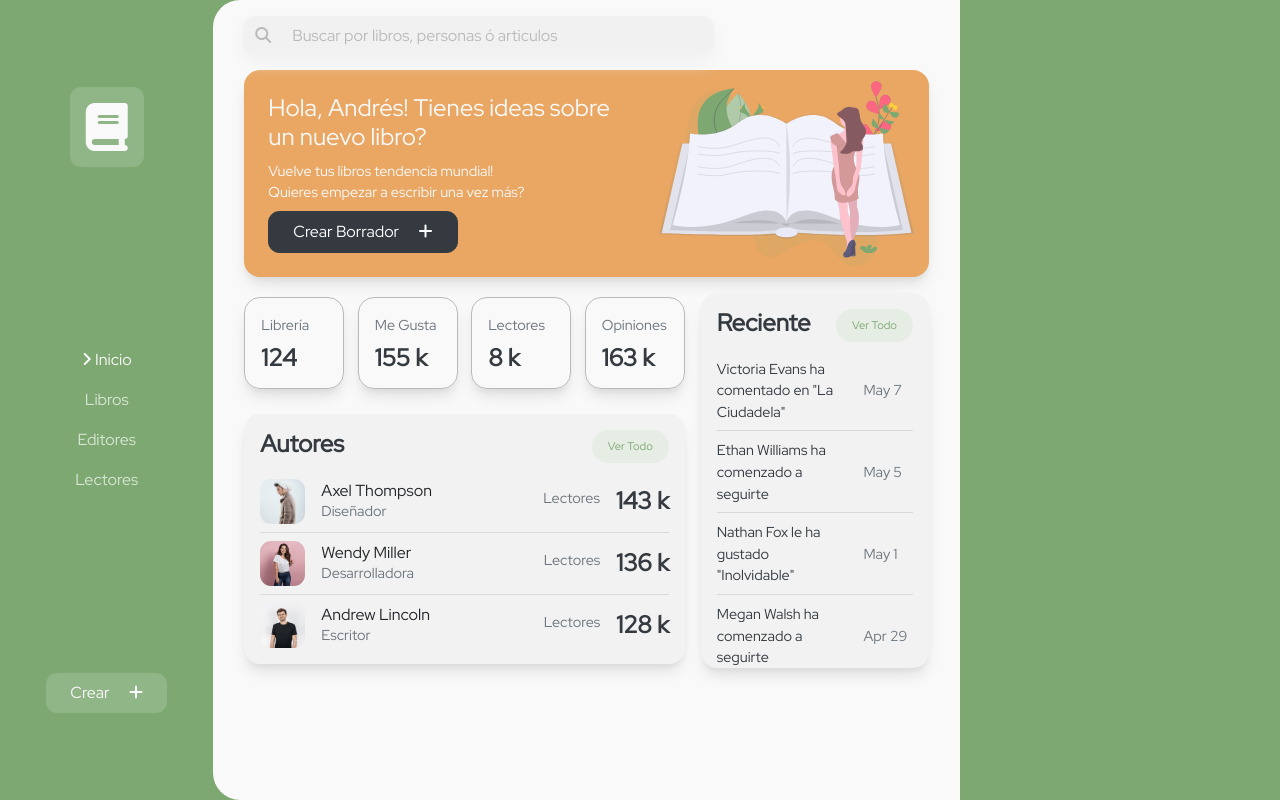
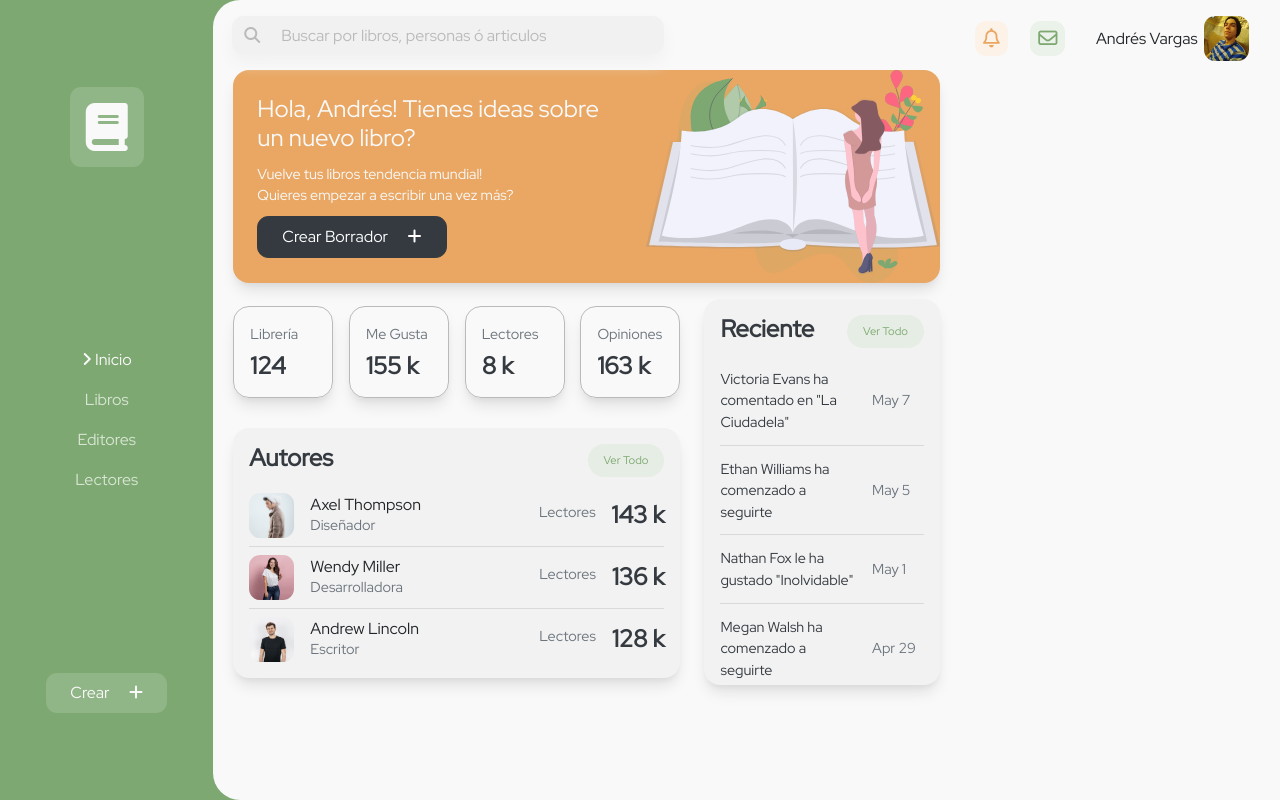
Before and after one commit to Esdran26/dashboard-bootstrap, a plain HTML site: page index.html in a window 1280 px wide. Drawn offline with nearby package versions, Linux system fonts and the light colour scheme.

Commit message:
Second Section Responsive

```diff
--- a/css/style.css
+++ b/css/style.css
@@ -3,7 +3,7 @@ body {
     background-color: #7da871;
 }
 h4, a, p {color: #F9F9F9;}
-h4, a, p, h6, hr, .col-4{margin: 0; padding: 0;}
+h4, a, p, h6, hr, .col-4, .col-12 {margin: 0; padding: 0;}
 .text-dark {font-weight: 600;}
 a {text-decoration: none;}
 a:hover {text-decoration: none; color: #F9F9F9;}
@@ -24,7 +24,6 @@ a:hover {text-decoration: none; color: #F9F9F9;}
     border-bottom-left-radius: 1.7rem;
     background-color: #F9F9F9;
 }
-.input-group {max-width: 470px;}
 .fa-search {
     background-color: #f1f1f1;
     z-index: 2;
@@ -55,7 +54,6 @@ p {font-size: .9rem;}
     border-radius: 1rem;
     box-shadow: 0 10px 15px -3px rgba(0, 0, 0, 0.1), 0 4px 6px -2px rgba(0, 0, 0, 0.05);
 }
-
 .view {
     background-color: rgb(230, 237, 228);
     color: #7da871;
@@ -69,3 +67,10 @@ p {font-size: .9rem;}
     box-shadow: 0 10px 15px -3px rgba(0, 0, 0, 0.1), 0 4px 6px -2px rgba(0, 0, 0, 0.05);
 }
 .text-recent {font-weight: normal;}
+.third-section {background-color: #F9F9F9;}
+.fa-bell, .fa-envelope {font-size: 1.2rem; border-radius: .7rem;}
+.fa-bell {color: #E9A763; background-color: rgb(252, 242, 232);}
+.fa-envelope {color: #7da871; background-color: rgb(235, 242, 233);}
+.text-perfil {transition: all .3s ease-in-out;}
+.text-perfil:hover {color: #E9A763;}
+.pointer {cursor: pointer;}
--- a/index.html
+++ b/index.html
@@ -36,8 +36,8 @@
             </div>
         </div>
 
-        <div class="col-md-7 col-12 min-vh-100 second-section">
-            <div class="input-group mt-3 ml-3 mb-3">
+        <div class="col-md-7 col-12 pl-1 pr-1 min-vh-100 second-section">
+            <div class="input-group mt-3 ml-3 mb-3 mr-3 col-lg-7 col-7">
                 <div class="input-group-prepend position-relative">
                   <i class="fas fa-search fa-lg-1x position-absolute" id="button-addon1"></i>
                 </div>
@@ -45,7 +45,7 @@
                 box-shadow: 0px 8px 15px #f1f1f1; border-radius: .7rem; outline: none; border: 1px solid #f1f1f1;" class="form-control pl-5" placeholder="Buscar por libros, personas ó articulos" aria-label="Example text with button addon" aria-describedby="button-addon1">
             </div>
             <div class="d-flex flex-md-row flex-column justify-content-around mt-3 ml-3 mr-3 card-photo">
-              <div class="d-flex flex-column align-content-around col-lg-7 col-md-7 col-12 p-4 ">
+              <div class="d-flex flex-column justify-content-around col-lg-7 col-md-7 col-12 p-4 ">
                 <h4>Hola, Andrés! Tienes ideas sobre un nuevo libro?</h4>
                 <p class="mt-2 mb-2">Vuelve tus libros tendencia mundial! <br>
                   Quieres empezar a escribir una vez más?</p>
@@ -54,9 +54,9 @@
               <img class="img-fluid col-lg-5 col-md-5 col-12" src="/img/photo.svg" alt="Book">
             </div>
 
-            <div class="d-flex flex-row ml-3 mr-3">
-              <div class="d-flex flex-column justify-content-around mt-3 col-8 reader">
-                <div class="d-flex flex-row flex-wrap justify-content-between mr-3">
+            <div class="d-flex flex-lg-row flex-column ml-3 mr-3">
+              <div class="d-flex flex-column justify-content-around mt-3 col-lg-8 col-12 reader">
+                <div class="d-flex flex-row flex-wrap justify-content-between mr-lg-4 mr-0">
                     <div class="d-flex flex-column p-3 stats mb-3">
                       <p class="text-muted mb-2">Librería</p>
                       <h4 class="text-dark">124</h4>
@@ -74,14 +74,14 @@
                       <h4 class="text-dark">163 k</h4>
                     </div>
                 </div>
-                <div class="d-flex flex-column author mr-3">
+                <div class="d-flex flex-column author mr-lg-4 mr-0">
                   <div class="d-flex flex-row pt-3 pb-3 justify-content-between">
                     <h4 class="text-dark align-middle pl-3">Autores</h4>
                     <a class="view align-middle mr-3 p-2 pl-3 pr-3 rounded-pill" href="#">Ver Todo</a>
                   </div>
                   <div class="d-flex flex-row align-items-center justify-content-between ml-3 mr-3 mb-2">
                     <div class="name d-flex flex-row">
-                      <img src="/img/photo1.jpg" alt="Photo1">
+                      <img class="pointer" src="/img/photo1.jpg" alt="Photo1">
                       <div class="d-flex flex-column justify-content-center text-author ml-3">
                         <h6>Axel Thompson</h6>
                         <p class="text-muted">Diseñador</p>
@@ -96,7 +96,7 @@
                   <hr class="ml-3 mr-3 mb-2 text-muted">
                   <div class="d-flex flex-row align-items-center justify-content-between ml-3 mr-3 mb-2">
                     <div class="name d-flex flex-row">
-                      <img src="/img/photo2.jpg" alt="Photo2">
+                      <img class="pointer" src="/img/photo2.jpg" alt="Photo2">
                       <div class="d-flex flex-column justify-content-center text-author ml-3">
                         <h6>Wendy Miller</h6>
                         <p class="text-muted">Desarrolladora</p>
@@ -110,7 +110,7 @@
                   <hr class="ml-3 mr-3 mb-2 text-muted">
                   <div class="d-flex flex-row align-items-center justify-content-between ml-3 mr-3 mb-3">
                     <div class="name d-flex flex-row">
-                      <img src="/img/photo3.jpg" alt="Photo3">
+                      <img class="pointer" src="/img/photo3.jpg" alt="Photo3">
                       <div class="d-flex flex-column justify-content-center text-author ml-3">
                         <h6>Andrew Lincoln</h6>
                         <p class="text-muted">Escritor</p>
@@ -123,32 +123,41 @@
                   </div>
                 </div>
               </div>
-              <div class="d-flex flex-column flex-strech mt-3 recent col-4">
+              <div class="d-lg-flex flex-column flex-strech mt-3 recent col-lg-4 col-12 mb-3 mb-sm-0">
                 <div class="d-flex flex-row pt-3 pb-3 justify-content-between">
                   <h4 class="text-dark align-middle pl-3">Reciente</h4>
                   <a class="view align-middle mr-3 p-2 pl-3 pr-3 rounded-pill" href="#">Ver Todo</a>
                 </div>
-                <div class="d-flex flex-row justify-content-between align-items-center ml-3 mr-3">
+                <div class="d-flex flex-row justify-content-between align-items-center ml-3 mr-3 pt-lg-1 pb-lg-1 pt-2 pb-2">
                   <p class="text-dark text-recent mr-3 col-8">Victoria Evans ha comentado en "La Ciudadela"</p>
                   <p class="text-muted col-4">May 7</p>
                 </div>
                 <hr class="ml-3 mr-3 mb-2 mt-2 text-muted">
-                <div class="d-flex flex-row justify-content-between align-items-center ml-3 mr-3">
+                <div class="d-flex flex-row justify-content-between align-items-center ml-3 mr-3 pt-lg-1 pb-lg-1 pt-2 pb-2">
                   <p class="text-dark text-recent mr-3 col-8">Ethan Williams ha comenzado a seguirte</p>
                   <p class="text-muted col-4">May 5</p>
                 </div>
                 <hr class="ml-3 mr-3 mb-2 mt-2 text-muted">
-                <div class="d-flex flex-row justify-content-between align-items-center ml-3 mr-3">
+                <div class="d-flex flex-row justify-content-between align-items-center ml-3 mr-3 pt-lg-1 pb-lg-1 pt-2 pb-2">
                   <p class="text-dark text-recent mr-3 col-8">Nathan Fox le ha gustado "Inolvidable"</p>
                   <p class="text-muted col-4">May 1</p>
                 </div>
                 <hr class="ml-3 mr-3 mb-2 mt-2 text-muted">
-                <div class="d-flex flex-row justify-content-between align-items-center ml-3 mr-3">
+                <div class="d-flex flex-row justify-content-between align-items-center ml-3 mr-3 pt-lg-1 pb-lg-1 pt-2 pb-2">
                   <p class="text-dark text-recent mr-3 col-8">Megan Walsh ha comenzado a seguirte</p>
                   <p class="text-muted col-4">Apr 29</p>
                 </div>
               </div>
             </div>
+        </div>
+
+        <div class="col-lg-3 col-md-5 col-3 d-lg-flex d-md-flex flex-column d-none min-vh-100 third-section">
+          <div class="d-flex name flex-row justify-content-between align-items-center mt-3 mr-3 mb-3">
+            <i class="far fa-bell p-2 pointer"></i>
+            <i class="far fa-envelope ml-3 p-2 pointer"></i>
+            <h6 class="ml-4 text-perfil pointer">Andrés Vargas</h6>
+            <img src="/img/photo4.jpg" class="pointer" alt="Photo4">
+          </div>
         </div>
     </div>
     <script src="https://code.jquery.com/jquery-3.4.1.slim.min.js" integrity="sha384-J6qa4849blE2+poT4WnyKhv5vZF5SrPo0iEjwBvKU7imGFAV0wwj1yYfoRSJoZ+n" crossorigin="anonymous"></script>
```
Also changed, not shown: img/photo4.jpg (added).
